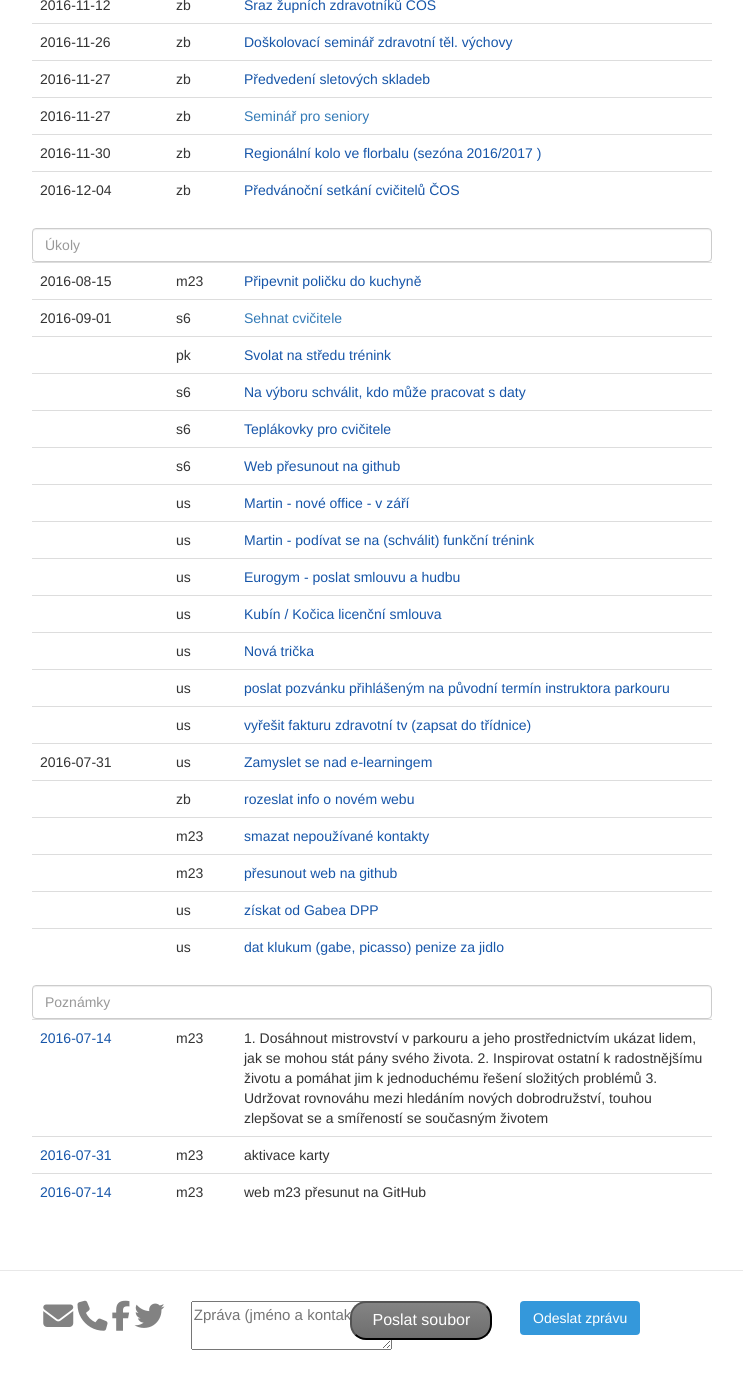
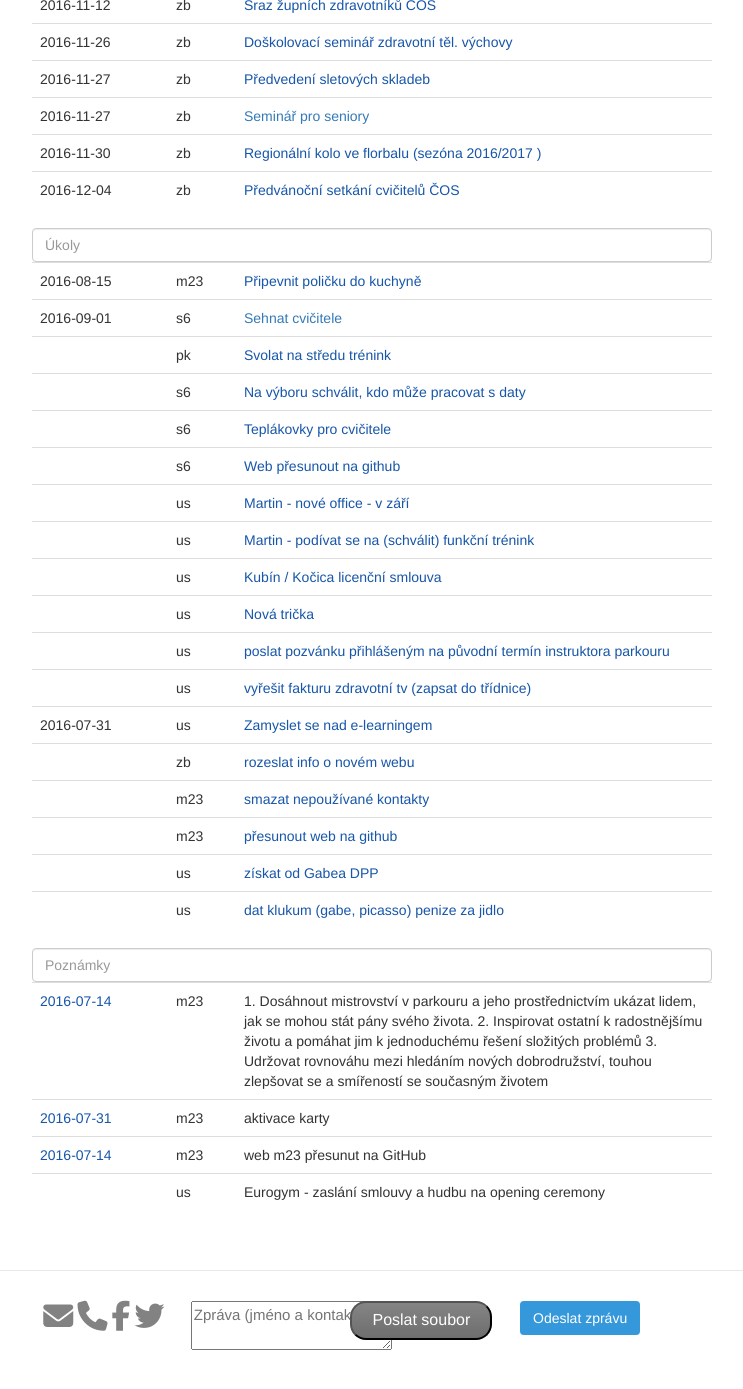
Before and after one commit to milanhybner/m23.cz, a Jekyll site: the page built from osobni.md, in a window 1280 px wide and 1400 px high, scrolled down 1460 px. Shown: the top 1389 px of the window, without its empty margins (268-1011 px from the left). Built offline with Jekyll 4.4.1, drawn with Linux system fonts in a browser that asks for light colours; nearby versions of some CDN libraries.

Commit message:
úkoly do poznámek

```diff
--- a/_data/poznamky.yaml
+++ b/_data/poznamky.yaml
@@ -15,3 +15,9 @@
   t: web m23 přesunut na GitHub
   u:
   i: 2016-07-14
+
+
+- c: us
+  t: Eurogym - zaslání smlouvy a hudbu na opening ceremony
+  u:
+  i:
--- a/_data/ukoly.yaml
+++ b/_data/ukoly.yaml
@@ -38,10 +38,6 @@
   u:
   i:
 
-- c: us
-  t: Eurogym - poslat smlouvu a hudbu
-  u:
-  i:
 
 - c: us
   t: Kubín / Kočica licenční smlouva
```
